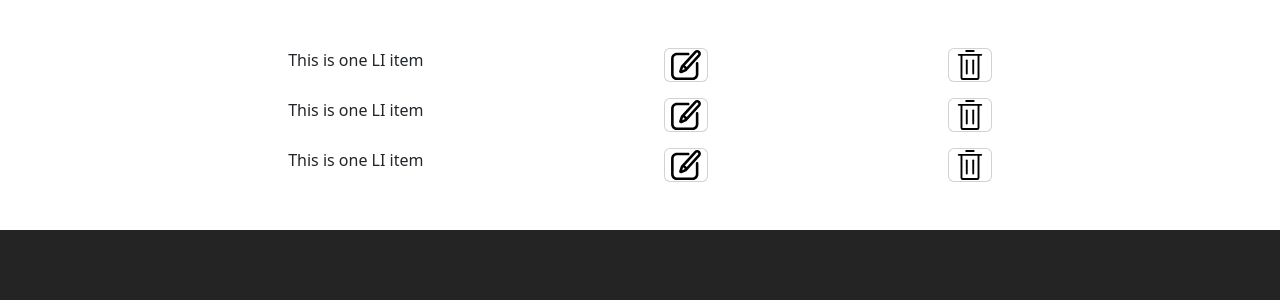
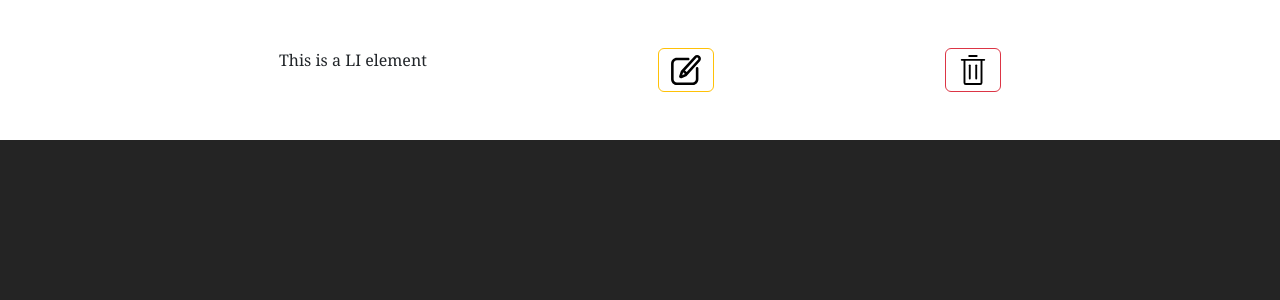
Before and after one commit to denis-sab/ToDo-React, a React (Vite) app: page / in a window 1280 px wide. Shown: the top 300 px of the page. Built offline with nearby package versions, Linux system fonts and the light colour scheme.

Commit message:
new buttons for Todo compnt

```diff
--- a/src/App.jsx
+++ b/src/App.jsx
@@ -7,8 +7,6 @@ function App() {
   const [count, setCount] = useState(0)
   return <>
           <Todo/>
-          <Todo/>
-          <Todo/>
   </>
 }
 
--- a/src/components/Todo.css
+++ b/src/components/Todo.css
@@ -2,3 +2,7 @@
     height: 30px;
     width: 30px;
   }
+
+.fontstyle {
+    font-family: Georgia, 'Times New Roman', Times, serif;
+}
--- a/src/components/Todo.jsx
+++ b/src/components/Todo.jsx
@@ -2,9 +2,9 @@ import './Todo.css'
 
 function Todo() {
     return <div className='m-3 d-flex justify-content-evenly'>
-        <li className='list-group-item'>This is one LI item</li>
-        <button className='rounded card'><img className='iconssize' src="src\assets\edit.svg" alt="editbtn" /></button>
-        <button className='rounded card'><img className='iconssize' src="src/assets/bin.svg" alt="deletebtn" /></button>
+        <li className='list-group-item card fontstyle'>This is a LI element</li>
+        <button className='btn btn-outline-warning'><img className='iconssize' src="src\assets\edit.svg" alt="editbtn" /></button>
+        <button className='btn btn-outline-danger'><img className='iconssize' src="src/assets/bin.svg" alt="deletebtn" /></button>
     </div>
 }
 
```
